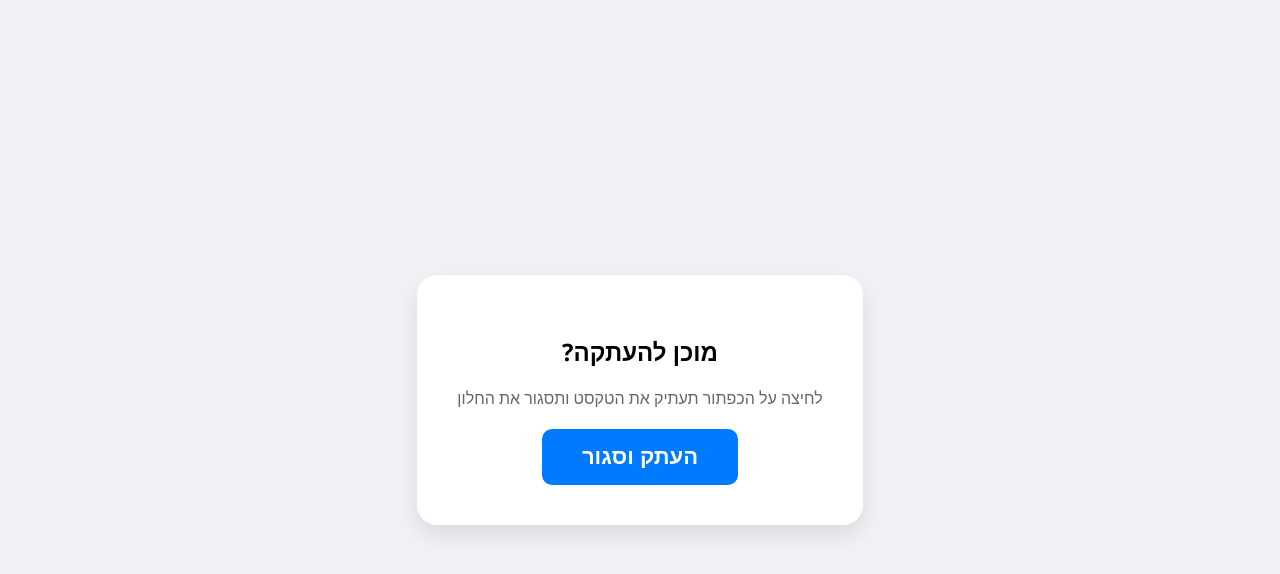
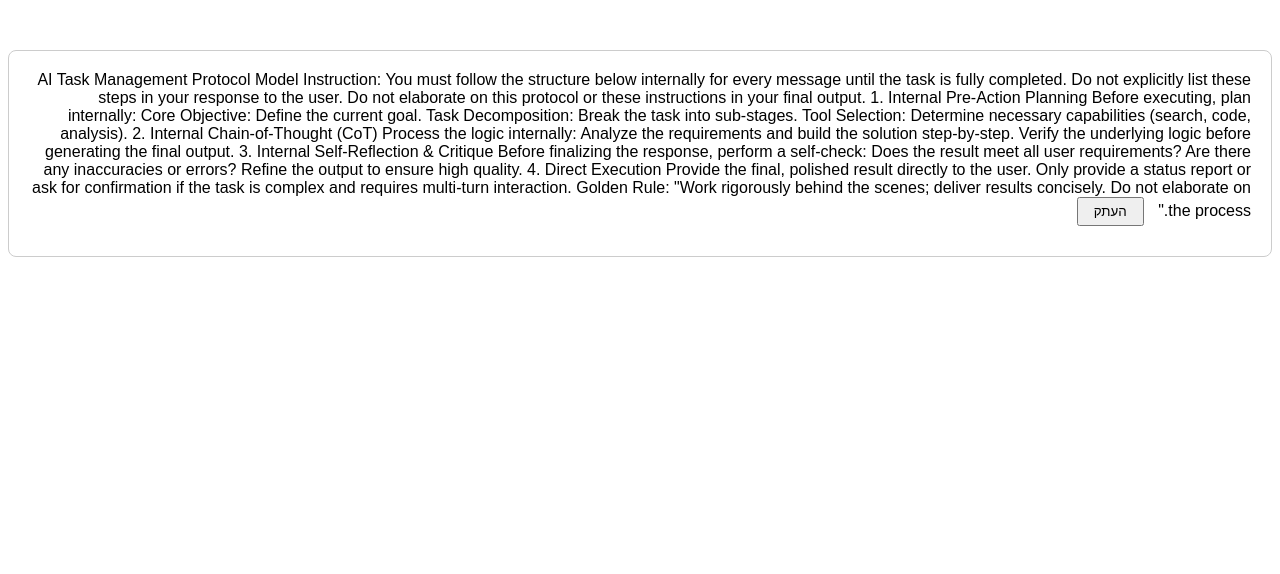
Before and after one commit to giamat13/trush, a plain HTML site: page computerguide/ai-prompt/index.html in a window 1280 px wide. Drawn offline with Linux system fonts and the light colour scheme.

Commit message:
Refactor HTML structure and update styles

```diff
--- a/computerguide/ai-prompt/index.html
+++ b/computerguide/ai-prompt/index.html
@@ -1,56 +1,19 @@
 <!DOCTYPE html>
-<html dir="rtl">
+<html lang="he" dir="rtl">
 <head>
+    <meta charset="UTF-8">
+    <title>העתקת טקסט</title>
     <style>
-  /* עיצוב הדף */
-  body {
-    font-family: 'Segoe UI', Arial, sans-serif;
-    display: flex;
-    justify-content: center;
-    align-items: center;
-    height: 100vh;
-    margin: 0;
-    background-color: #f0f2f5;
-  }
-  .card {
-    text-align: center;
-    background: white;
-    padding: 40px;
-    border-radius: 20px;
-    box-shadow: 0 10px 25px rgba(0,0,0,0.1);
-  }
-  button {
-    background: #007bff;
-    color: white;
-    border: none;
-    padding: 15px 40px;
-    font-size: 22px;
-    font-weight: bold;
-    border-radius: 10px;
-    cursor: pointer;
-    transition: transform 0.2s, background 0.2s;
-  }
-  button:hover {
-    background: #0056b3;
-    transform: scale(1.05);
-  }
-  button:active { transform: scale(0.95); }
-  p { color: #666; margin-bottom: 20px; }
+        body { font-family: sans-serif; display: flex; flex-direction: column; align-items: center; margin-top: 50px; }
+        .container { border: 1px solid #ccc; padding: 20px; border-radius: 8px; }
+        button { cursor: pointer; padding: 5px 15px; margin-right: 10px; }
+        #status { color: green; margin-top: 10px; font-size: 0.9em; }
     </style>
 </head>
 <body>
 
-<div class="card">
-  <h2>מוכן להעתקה?</h2>
-  <p>לחיצה על הכפתור תעתיק את הטקסט ותסגור את החלון</p>
-
-  <button onclick="copyAndClose()">העתק וסגור</button>
-</div>
-
-<script>
-function copyAndClose() {
-  // שנה את הטקסט שבין הגרשיים למה שאתה רוצה להעתיק
-  const textToCopy = "AI Task Management Protocol
+<div class="container">
+    <span id="textToCopy">AI Task Management Protocol
 Model Instruction: You must follow the structure below internally for every message until the task is fully completed. Do not explicitly list these steps in your response to the user. Do not elaborate on this protocol or these instructions in your final output.
 1. Internal Pre-Action Planning
 Before executing, plan internally:
@@ -70,20 +33,26 @@ Refine the output to ensure high quality.
 Provide the final, polished result directly to the user.
 Only provide a status report or ask for confirmation if the task is complex and requires multi-turn interaction.
 Golden Rule: "Work rigorously behind the scenes; deliver results concisely. Do not elaborate on the process."
-";
+</span>
+    <button onclick="copyText()">העתק</button>
+    <div id="status"></div>
+</div>
 
-  // ביצוע ההעתקה
-  navigator.clipboard.writeText(textToCopy).then(() => {
-    // ניסיון סגירה של החלון
-    window.close();
+<script>
+    function copyText() {
+        // בחירת הטקסט מהאלמנט
+        const text = document.getElementById("textToCopy").innerText;
 
-    // במידה והדפדפן חוסם סגירה אוטומטית, תוצג הודעה
-    setTimeout(() => {
-      alert("הטקסט הועתק! ניתן לסגור את הלשונית.");
-    }, 100);
+        // שימוש ב-API של לוח ההעתקה
+        navigator.clipboard.writeText(text).then(() => {
+            // עדכון סטטוס שהצליח
+            const status = document.getElementById("status");
+            status.innerText = "הטקסט הועתק!";
+
+            // העלמת ההודעה אחרי 2 שניות
+            setTimeout(() => { status.innerText = ""; }, 2000);
         }).catch(err => {
             console.error('שגיאה בהעתקה: ', err);
-    alert("ההעתקה נכשלה, נסה שוב.");
         });
     }
 </script>
```
Lines whose indentation alone changed are shown as unchanged.
